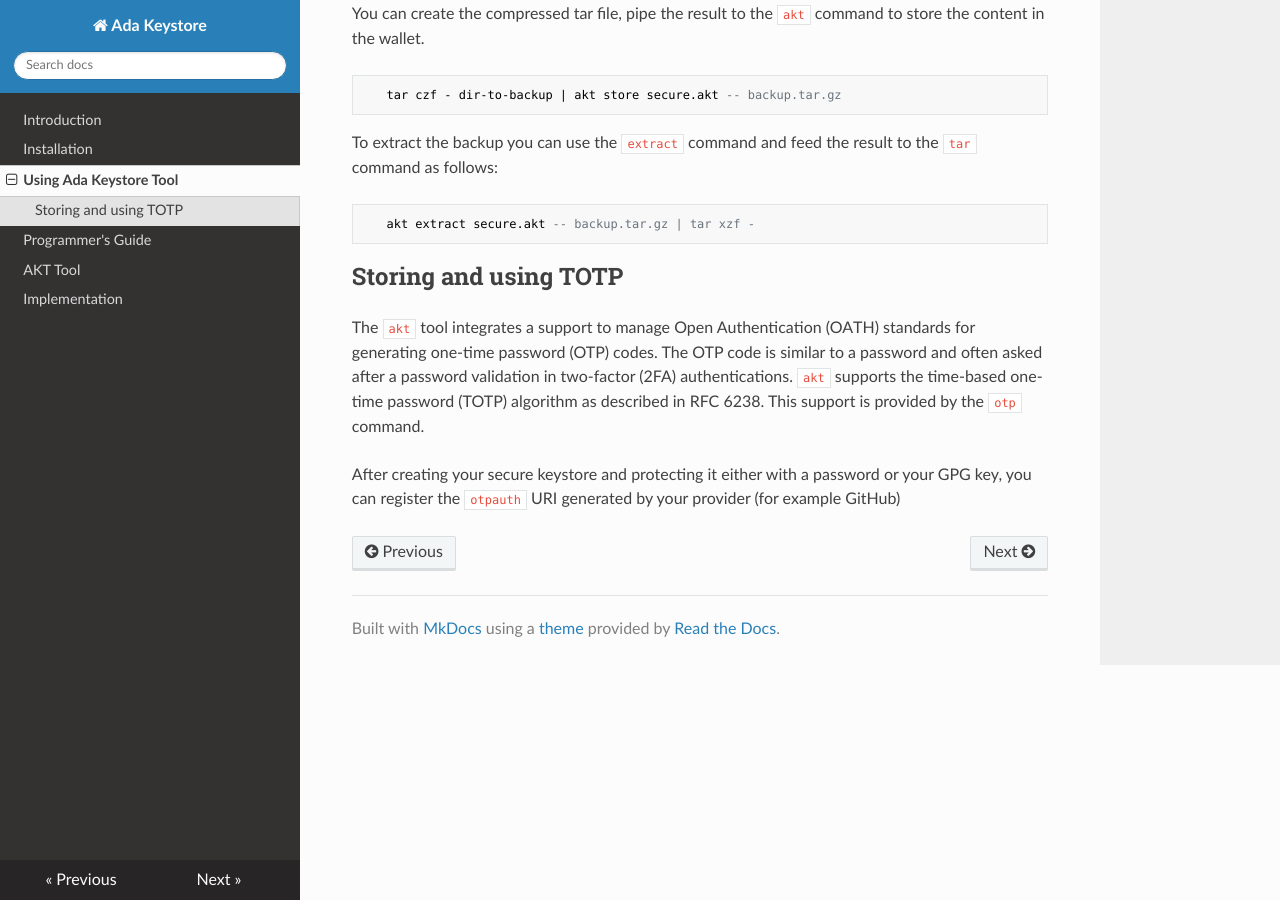
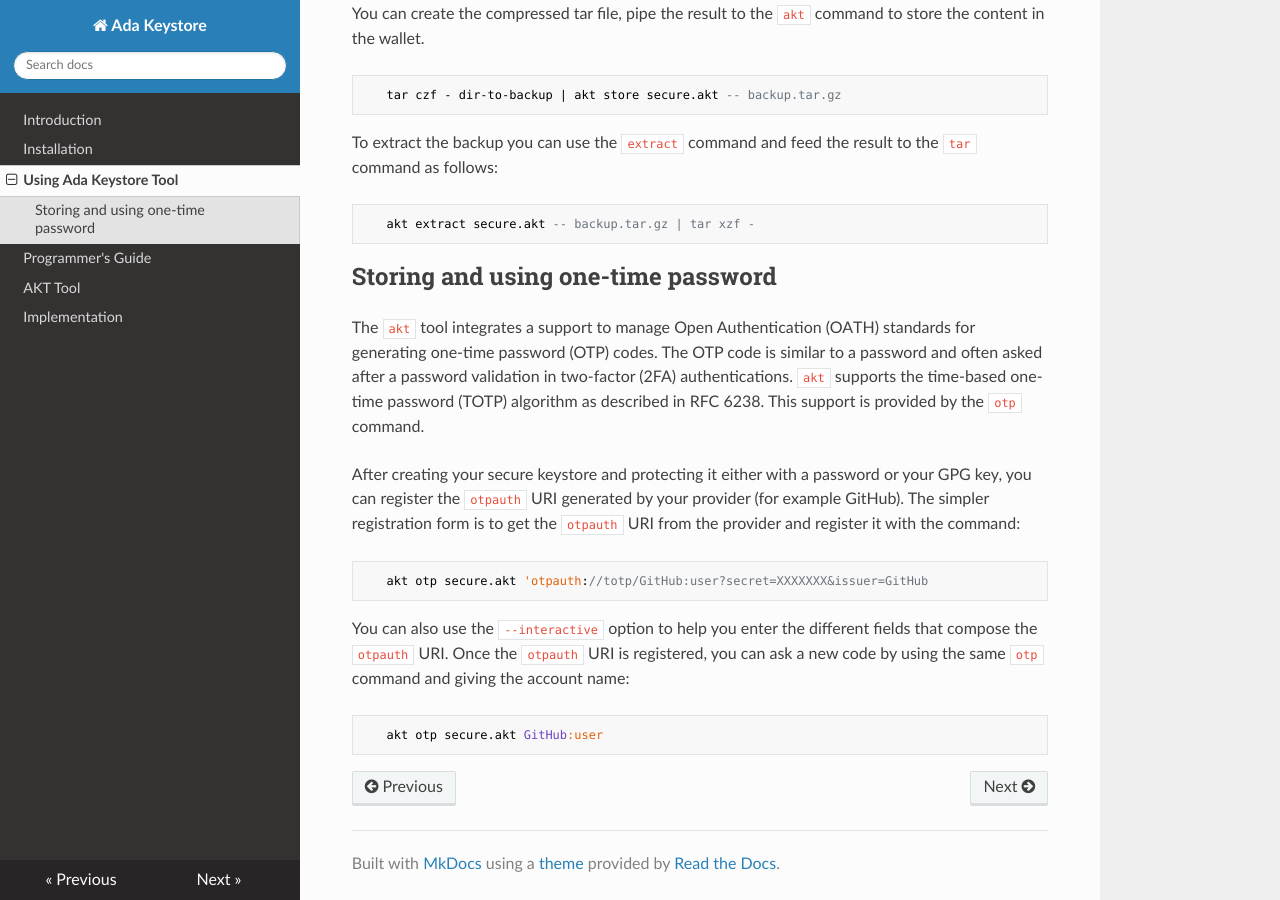
Before and after one commit to stcarrez/ada-keystore, an MkDocs documentation site: the page built from docs/Using.md, in a window 1280 px wide and 900 px high, scrolled down 958 px. Built offline with MkDocs 1.6.1, drawn with Linux system fonts in a browser that asks for light colours; nearby versions of some CDN libraries; old or Windows-style settings are respelled for this version of MkDocs.

Commit message:
Add some documentation on otp command

````diff
--- a/docs/Using.md
+++ b/docs/Using.md
@@ -52,7 +52,7 @@ result to the `tar` command as follows:
    akt extract secure.akt -- backup.tar.gz | tar xzf -
 ```
 
-## Storing and using TOTP
+## Storing and using one-time password
 
 The `akt` tool integrates a support to manage Open Authentication (OATH) standards for
 generating one-time password (OTP) codes.  The OTP code is similar to a password and often
@@ -61,4 +61,17 @@ the time-based one-time password (TOTP) algorithm as described in RFC 6238.  Thi
 is provided by the `otp` command.
 
 After creating your secure keystore and protecting it either with a password or your GPG key,
-you can register the `otpauth` URI generated by your provider (for example GitHub)
+you can register the `otpauth` URI generated by your provider (for example GitHub).  The simpler
+registration form is to get the `otpauth` URI from the provider and register it with the command:
+
+```
+   akt otp secure.akt 'otpauth://totp/GitHub:user?secret=XXXXXXX&issuer=GitHub
+```
+
+You can also use the `--interactive` option to help you enter the different fields that compose
+the `otpauth` URI.  Once the `otpauth` URI is registered, you can ask a new code by using the
+same `otp` command and giving the account name:
+
+```
+   akt otp secure.akt GitHub:user
+```
````
